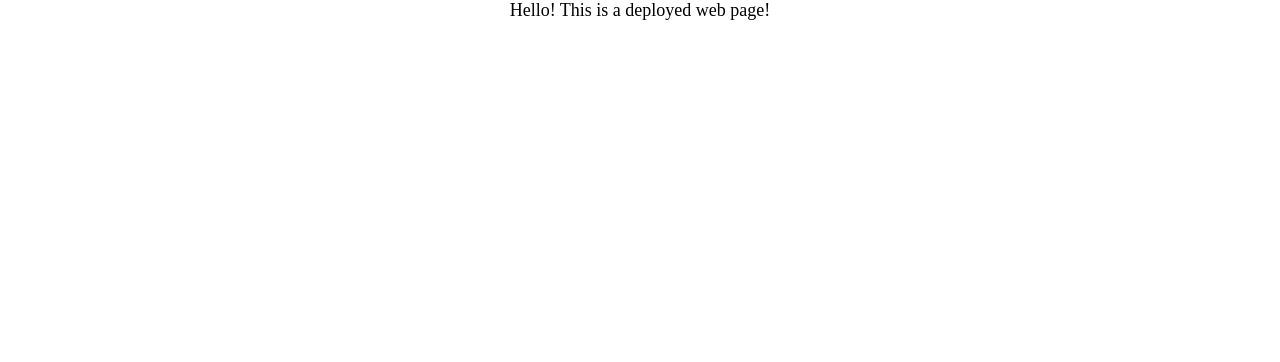
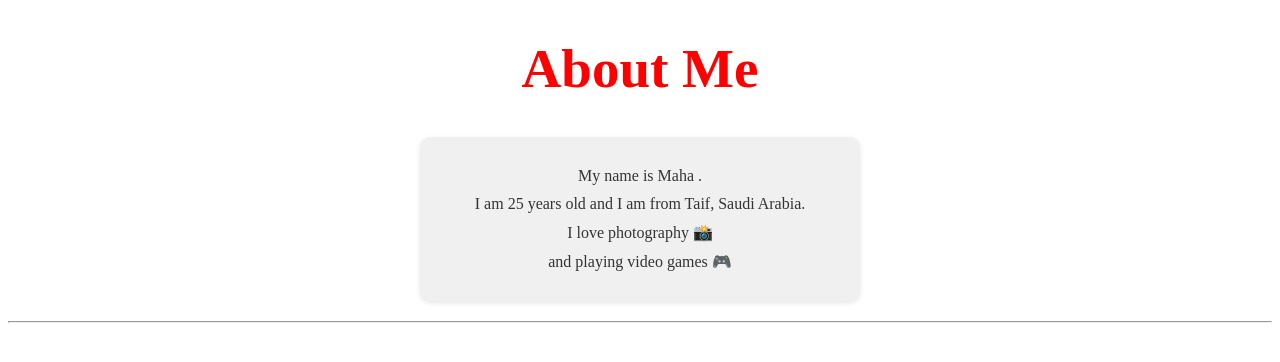
Before and after one commit to mahaalghuraibi/portfolio, a plain HTML site: page index.html in a window 1280 px wide. Drawn offline with Linux system fonts and the light colour scheme; files that its build step writes are made by us from their sources.

Commit message:
portfolio update

```diff
--- a/css/style.css
+++ /dev/null
@@ -1,5 +0,0 @@
-* {
-    font-size: large;
-    text-align: center;
-    margin: 0 auto;
-}
--- a/index.html
+++ b/index.html
@@ -1,12 +1,26 @@
 <!DOCTYPE html>
 <html lang="en">
+
 <head>
     <meta charset="UTF-8">
     <meta name="viewport" content="width=device-width, initial-scale=1.0">
-    <title>Mini Portfolio</title>
-    <link rel="stylesheet" href="style.css">
-</head>
+    <title>Document</title>
+    <link rel="stylesheet" href="maha/css/style.css">
+
 <body>
-    <div>Hello! This is a deployed web page!</div>
+    <h1>About Me</h1>
+<div class="about-box">
+    <p>My name is Maha .
+</p>
+<p>I am 25 years old and I am from Taif, Saudi Arabia.</p>
+<p>I love photography 📸 </p>
+<p>and playing video games 🎮</p>
+</div>
+<hr>
+
+
+
+
 </body>
+
 </html>
--- /dev/null
+++ b/maha/css/style.css
@@ -0,0 +1,25 @@
+
+h1{
+  font-size: 55px;
+  justify-self:center;
+  color: red;
+}
+p{
+ font-size: 30px;
+ justify-self: center;
+ color: red;
+}
+.about-box {
+  background-color: #f0f0f0;   /* رمادي فاتح */
+  padding: 20px;              /* مسافة داخلية */
+  border-radius: 10px;        /* زوايا ناعمة */
+  max-width: 400px;           /* عرض المستطيل */
+  margin: 20px auto;          /* يوسّطه بالصفحة */
+  box-shadow: 0 2px 5px rgba(0,0,0,0.1); /* ظل خفيف */
+}
+
+.about-box p {
+  margin: 10px 0;   /* مسافة بين الأسطر */
+  font-size: 16px;
+  color: #333;
+}
```
Also changed, not shown: maha/css/images/9F08A75A-5FFF-45BA-BE65-8FA726F01FF9_1_105_c.jpeg (added).
